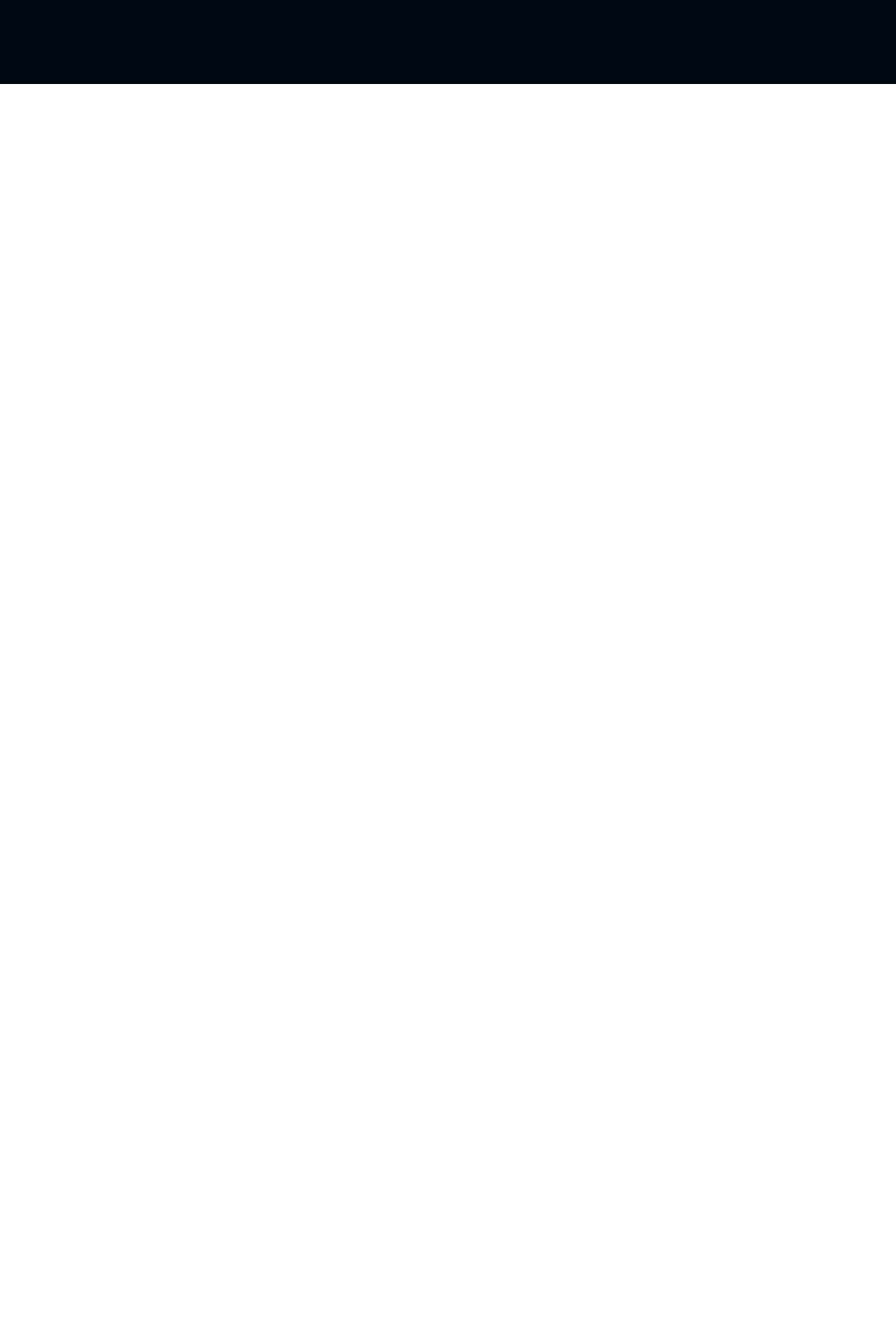
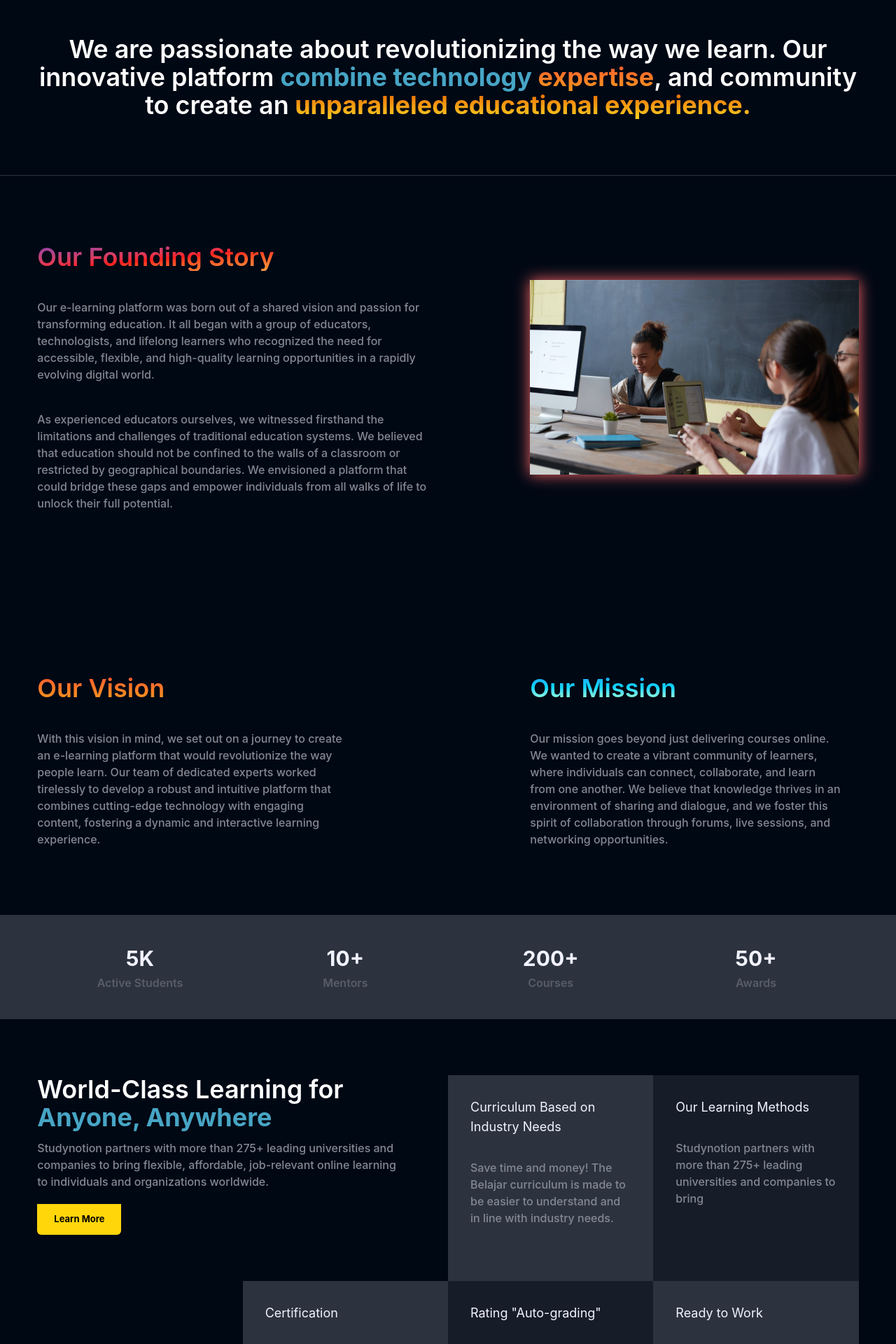
Before and after one commit to rahulkumar80026/LMS, a React (Vite) app in the folder frontend/: page /about in a window 1280 px wide. Shown: the part 680-2600 px from the top of the page at 70% size. Before the commit the page ends 800 px from the top, so only its background shows below. Built offline with nearby package versions, Linux system fonts and the light colour scheme.

Commit message:
feat: enhance About page with Founding Story, Vision, and Mission sections; add LearningGrid and Stats components

```diff
--- a/frontend/src/Pages/About.jsx
+++ b/frontend/src/Pages/About.jsx
@@ -3,7 +3,10 @@
 import BannerImage1 from "../assets/Images/aboutus1.webp";
 import BannerImage2 from "../assets/Images/aboutus2.webp";
 import BannerImage3 from "../assets/Images/aboutus3.webp";
-// import Quote from "../components/core/AboutPage/Quote"
+import Quote from "../components/core/AboutPage/Quote"
+import FoundingStory from "../assets/Images/FoundingStory.png"
+import StatsComponenet from "../components/core/AboutPage/Stats"
+import LearningGride from "../components/core/AboutPage/LearningGride";
 
 function About() {
   return (
@@ -30,12 +33,78 @@
           </div>
         </div>
       </section>
-       {/* <section className="border-b border-richblack-700">
+      {/* ------------------------------------------------------------------- */}
+       <section className="border-b border-richblack-700">
         <div className="mx-auto flex w-11/12 max-w-maxContent flex-col justify-between gap-10 text-richblack-500">
           <div className="h-[100px] "></div>
           <Quote />
         </div>
-      </section> */}
+      </section>
+      {/* ------------------------------------------------------------- */}
+      <section>
+          <div className="mx-auto flex w-11/12 max-w-maxContent flex-col justify-between gap-10 text-richblack-500">
+          <div className="flex flex-col items-center gap-10 lg:flex-row justify-between">
+            <div className="my-24 flex lg:w-[50%] flex-col gap-10">
+              <h1 className="bg-gradient-to-br from-[#833AB4] via-[#FD1D1D] to-[#FCB045] bg-clip-text text-4xl font-semibold text-transparent lg:w-[70%] ">
+                Our Founding Story
+              </h1>
+              <p className="text-base font-medium text-richblack-300 lg:w-[95%]">
+                Our e-learning platform was born out of a shared vision and
+                passion for transforming education. It all began with a group of
+                educators, technologists, and lifelong learners who recognized
+                the need for accessible, flexible, and high-quality learning
+                opportunities in a rapidly evolving digital world.
+              </p>
+              <p className="text-base font-medium text-richblack-300 lg:w-[95%]">
+                As experienced educators ourselves, we witnessed firsthand the
+                limitations and challenges of traditional education systems. We
+                believed that education should not be confined to the walls of a
+                classroom or restricted by geographical boundaries. We
+                envisioned a platform that could bridge these gaps and empower
+                individuals from all walks of life to unlock their full
+                potential.
+              </p>
+            </div>
+
+            <div>
+              <img
+                src={FoundingStory}
+                alt=""
+                className="shadow-[0_0_20px_0] shadow-[#FC6767]"
+              />
+            </div>
+          </div>
+          <div className="flex flex-col items-center lg:gap-10 lg:flex-row justify-between">
+            <div className="my-24 flex lg:w-[40%] flex-col gap-10">
+              <h1 className="bg-gradient-to-b from-[#FF512F] to-[#F09819] bg-clip-text text-4xl font-semibold text-transparent lg:w-[70%] ">
+                Our Vision
+              </h1>
+              <p className="text-base font-medium text-richblack-300 lg:w-[95%]">
+                With this vision in mind, we set out on a journey to create an
+                e-learning platform that would revolutionize the way people
+                learn. Our team of dedicated experts worked tirelessly to
+                develop a robust and intuitive platform that combines
+                cutting-edge technology with engaging content, fostering a
+                dynamic and interactive learning experience.
+              </p>
+            </div>
+            <div className="my-24 flex lg:w-[40%] flex-col gap-10">
+              <h1 className="bg-gradient-to-b from-[#1FA2FF] via-[#12D8FA] to-[#A6FFCB] text-transparent bg-clip-text text-4xl font-semibold lg:w-[70%] ">
+              Our Mission
+              </h1>
+              <p className="text-base font-medium text-richblack-300 lg:w-[95%]">
+              Our mission goes beyond just delivering courses online. We wanted to create a vibrant community of learners, where individuals can connect, collaborate, and learn from one another. We believe that knowledge thrives in an environment of sharing and dialogue, and we foster this spirit of collaboration through forums, live sessions, and networking opportunities.
+              </p>
+            </div>
+          </div>
+        </div>
+      </section>
+      {/* ----------------------------------------------------- */}
+      <StatsComponenet />
+     <section className="mx-auto mt-20 flex w-11/12 max-w-maxContent flex-col justify-between gap-10 text-white">
+        <LearningGride/>
+        {/* <ContactFormSection /> */}
+      </section>
     </div>
   );
 }
--- /dev/null
+++ b/frontend/src/components/core/AboutPage/LearningGride.jsx
@@ -0,0 +1,93 @@
+import React from "react";
+import HighlightText from "../../../components/core/HomePage/HighlightText";
+import CTAButton from "../../../components/core/HomePage/Button";
+
+const LearningGridArray = [
+  {
+    order: -1,
+    heading: "World-Class Learning for",
+    highlightText: "Anyone, Anywhere",
+    description:
+      "Studynotion partners with more than 275+ leading universities and companies to bring flexible, affordable, job-relevant online learning to individuals and organizations worldwide.",
+    BtnText: "Learn More",
+    BtnLink: "/",
+  },
+  {
+    order: 1,
+    heading: "Curriculum Based on Industry Needs",
+    description:
+      "Save time and money! The Belajar curriculum is made to be easier to understand and in line with industry needs.",
+  },
+  {
+    order: 2,
+    heading: "Our Learning Methods",
+    description:
+      "Studynotion partners with more than 275+ leading universities and companies to bring",
+  },
+  {
+    order: 3,
+    heading: "Certification",
+    description:
+      "Studynotion partners with more than 275+ leading universities and companies to bring",
+  },
+  {
+    order: 4,
+    heading: `Rating "Auto-grading"`,
+    description:
+      "Studynotion partners with more than 275+ leading universities and companies to bring",
+  },
+  {
+    order: 5,
+    heading: "Ready to Work",
+    description:
+      "Studynotion partners with more than 275+ leading universities and companies to bring",
+  },
+];
+function LearningGride() {
+  return (
+    <div className="grid mx-auto w-[350px] xl:w-fit grid-cols-1 xl:grid-cols-4 mb-12">
+      {LearningGridArray.map((card, i) => {
+        return (
+          <div
+            key={i}
+            className={`${i === 0 && "xl:col-span-2 xl:h-[294px]"} ${
+              card.order % 2 === 1
+                ? "bg-richblack-700 h-[294px]"
+                : card.order % 2 === 0
+                ? "bg-richblack-800 h-[294px]"
+                : "bg-transparent"
+            } ${card.order === 3 && "xl:col-start-2"}  `}
+          >
+            {card.order < 0 ? (
+              <div className="xl:w-[90%] flex flex-col gap-3 pb-10 xl:pb-0">
+                <div className="text-4xl font-semibold ">
+                  {card.heading}
+                  <HighlightText text={card.highlightText} />
+                </div>
+                <p className="text-richblack-300 font-medium">
+                  {card.description}
+                </p>
+
+                <div className="w-fit mt-2">
+                  <CTAButton active={true} linkto={card.BtnLink}>
+                    {card.BtnText}
+                  </CTAButton>
+                </div>
+              </div>
+            ) : (
+              <div className="p-8 flex flex-col gap-8">
+                <h1 className="text-richblack-5 text-lg">{card.heading}</h1>
+
+                <p className="text-richblack-300 font-medium">
+                  {card.description}
+                </p>
+              </div>
+            )}
+          </div>
+        );
+      })}
+    </div>
+  );
+}
+
+export default LearningGride;
--- /dev/null
+++ b/frontend/src/components/core/AboutPage/Quote.jsx
@@ -0,0 +1,23 @@
+import React from "react";
+import HighlightText from "../HomePage/HighlightText";
+
+function Quote() {
+  return (
+    <div className="text-xl md:text-4xl font-semibold mx-auto py-5 pb-20 text-center text-white">
+      We are passionate about revolutionizing the way we learn. Our innovative
+      platform <HighlightText text={"combine technology"} />
+      <span className="bg-gradient-to-b from-[#FF512F] to-[#F09819] text-transparent bg-clip-text font-bold">
+        {" "}
+        expertise
+      </span>
+      , and community to create an
+       <span className="bg-gradient-to-b from-[#E65C00] to-[#F9D423] text-transparent bg-clip-text font-bold">
+            {" "}
+            unparalleled educational
+        experience.
+        </span>
+    </div>
+  );
+}
+
+export default Quote;
--- /dev/null
+++ b/frontend/src/components/core/AboutPage/Stats.jsx
@@ -0,0 +1,34 @@
+import React from "react";
+
+const Stats = [
+  { count: "5K", label: "Active Students" },
+  { count: "10+", label: "Mentors" },
+  { count: "200+", label: "Courses" },
+  { count: "50+", label: "Awards" },
+];
+
+const StatsComponenet = () => {
+  return (
+    <div className="bg-richblack-700">
+      {/* Stats */}
+      <div className="flex flex-col gap-10 justify-between w-11/12 max-w-maxContent text-white mx-auto ">
+        <div className="grid grid-cols-2 md:grid-cols-4 text-center">
+          {Stats.map((data, index) => {
+            return (
+              <div className="flex flex-col py-10" key={index}>
+                <h1 className="text-[30px] font-bold text-richblack-5">
+                  {data.count}
+                </h1>
+                <h2 className="font-semibold text-[16px] text-richblack-500">
+                  {data.label}
+                </h2>
+              </div>
+            );
+          })}
+        </div>
+      </div>
+    </div>
+  );
+};
+
+export default StatsComponenet;
```
